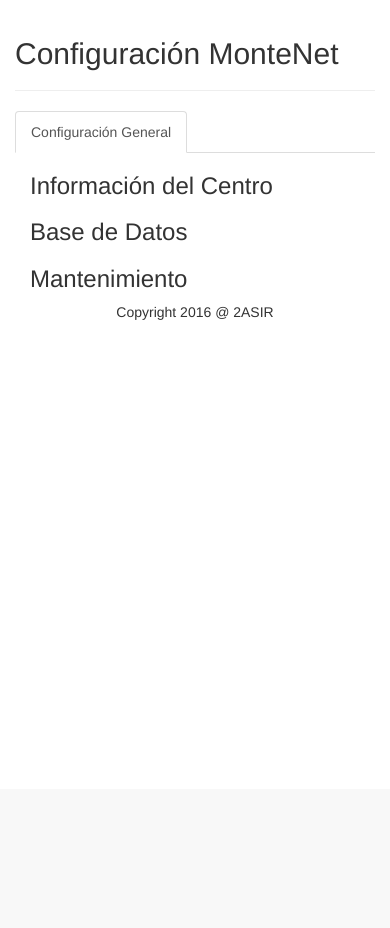
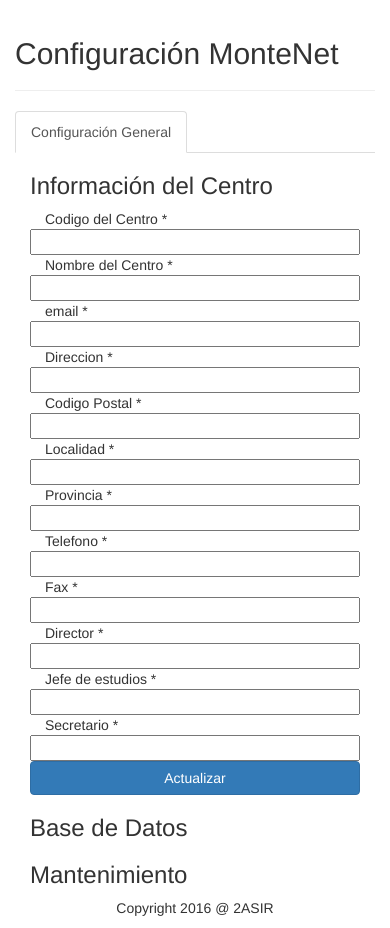
Before and after one commit to ieslosMontecillos/MonteNet, a PHP site: page /config.php in a window 390 px wide. Shown: the part 55-983 px from the top of the page. Before the commit the page ends 844 px from the top, so only its background shows below. Run offline with PHP 8.4, Linux system fonts and the light colour scheme; the visitor is signed in with stand-in values (Sample User, id 1); data that the repository does not hold is empty.

Commit message:
configuración del centro, responsive.

```diff
--- a/config.php
+++ b/config.php
@@ -4,6 +4,40 @@ include 'funciones.php';
 
 session_start();
 no_session();
+
+conectar();
+
+if (count($_POST)!=0) {
+	$id_centro = $_POST["id_centro"] ;
+    $nombre = $_POST["nombre"] ;
+    $email = $_POST["email"] ;
+    $direccion = $_POST["direccion"] ;
+    $cp = $_POST["cp"];
+    $localidad = $_POST["localidad"] ;
+    $provincia = $_POST["provincia"] ;
+    $telefono = $_POST["telefono"] ;
+    $fax = $_POST["fax"] ;
+    $director = $_POST["director"] ;
+    $jefe_estudio = $_POST["jefe_estudio"] ;
+    $secretario = $_POST["secretario"] ;
+
+
+
+    $sql = "UPDATE centro SET id_centro='$id_centro', nombre='$nombre', direccion='$direccion', email='$email', cp='$cp', localidad='$localidad', provincia='$provincia', telefono='$telefono', fax='$fax', director='$director', jefe_estudio='$jefe_estudio', secretario='$secretario'  WHERE cod='0' ; " ;
+
+    echo "$sql";
+
+    $res = mysql_query($sql) ;
+
+    desconectar();
+
+    header('Location:config.php') ;
+}
+
+// Consulto los datos del centro antes de enviar el form
+$sql = "SELECT * FROM centro ;" ;
+$res = mysql_query($sql) ;
+$fila = mysql_fetch_assoc($res) ;
 
 ?>
 <?php
@@ -26,11 +60,40 @@ include 'header.php';
 			<!-- Tab panes -->
 			<div class="tab-content">
 				<div role="tabpanel" class="tab-pane active" id="config">
-					<div class="col-lg-6">
+					<div class="col-xs-12 col-sm-12 col-md-6 col-lg-6">
 						<h3>Información del Centro</h3>
 
+						<form method="POST" action="config.php">
+							<span class="col-xs-12 col-sm-12 col-md-5 col-lg-5">Codigo del Centro *</span>
+							<input class="col-xs-12 col-sm-12 col-md-7 col-lg-7" type="text" name="id_centro" value="<?= $fila["id_centro"];?>" required>
+							<span class="col-xs-12 col-sm-12 col-md-5 col-lg-5">Nombre del Centro *</span>
+							<input class="col-xs-12 col-sm-12 col-md-7 col-lg-7" type="text" name="nombre" value="<?= $fila["nombre"];?>" required>
+							<span class="col-xs-12 col-sm-12 col-md-5 col-lg-5">email *</span>
+							<input class="col-xs-12 col-sm-12 col-md-7 col-lg-7" type="text" name="email" value="<?= $fila["email"];?>" required>
+							<span class="col-xs-12 col-sm-12 col-md-5 col-lg-5">Direccion *</span>
+							<input class="col-xs-12 col-sm-12 col-md-7 col-lg-7" type="text" name="direccion" value="<?= $fila["direccion"];?>" required>
+							<span class="col-xs-12 col-sm-12 col-md-5 col-lg-5">Codigo Postal *</span>
+							<input class="col-xs-12 col-sm-12 col-md-7 col-lg-7" type="text" name="cp" value="<?= $fila["cp"];?>" required>
+							<span class="col-xs-12 col-sm-12 col-md-5 col-lg-5">Localidad *</span>
+							<input class="col-xs-12 col-sm-12 col-md-7 col-lg-7" type="text" name="localidad" value="<?= $fila["localidad"];?>" required>
+							<span class="col-xs-12 col-sm-12 col-md-5 col-lg-5">Provincia *</span>
+							<input class="col-xs-12 col-sm-12 col-md-7 col-lg-7" type="text" name="provincia" value="<?= $fila["provincia"];?>" required>
+							<span class="col-xs-12 col-sm-12 col-md-5 col-lg-5">Telefono *</span>
+							<input class="col-xs-12 col-sm-12 col-md-7 col-lg-7" type="text" name="telefono" value="<?= $fila["telefono"];?>" required>
+							<span class="col-xs-12 col-sm-12 col-md-5 col-lg-5">Fax *</span>
+							<input class="col-xs-12 col-sm-12 col-md-7 col-lg-7" type="text" name="fax" value="<?= $fila["fax"];?>" required>
+							<span class="col-xs-12 col-sm-12 col-md-5 col-lg-5">Director *</span>
+							<input class="col-xs-12 col-sm-12 col-md-7 col-lg-7" type="text" name="director" value="<?= $fila["director"];?>" required>
+							<span class="col-xs-12 col-sm-12 col-md-5 col-lg-5">Jefe de estudios *</span>
+							<input class="col-xs-12 col-sm-12 col-md-7 col-lg-7" type="text" name="jefe_estudio" value="<?= $fila["jefe_estudio"];?>" required>
+							<span class="col-xs-12 col-sm-12 col-md-5 col-lg-5">Secretario *</span>
+							<input class="col-xs-12 col-sm-12 col-md-7 col-lg-7" type="text" name="secretario" value="<?= $fila["secretario"];?>" required>
+							<button class="col-xs-12 col-sm-12 col-md-4 col-md-offset-4 col-lg-4 col-lg-offset-8 btn btn-primary" type="submit">Actualizar</button>
+						</form>
+
+
 					</div>
-					<div class="col-lg-6">
+					<div class="col-xs-12 col-sm-12 col-md-6 col-lg-6">
 						<div>
 							<h3>Base de Datos</h3>
 						</div>
--- a/main.php
+++ b/main.php
@@ -12,7 +12,7 @@
 
 	<section>
 		<div class="container">
-
+			<h2>Welcome</h2>
 		</div>
 	</section>
 
```
Also changed, not shown: 1 other file.
